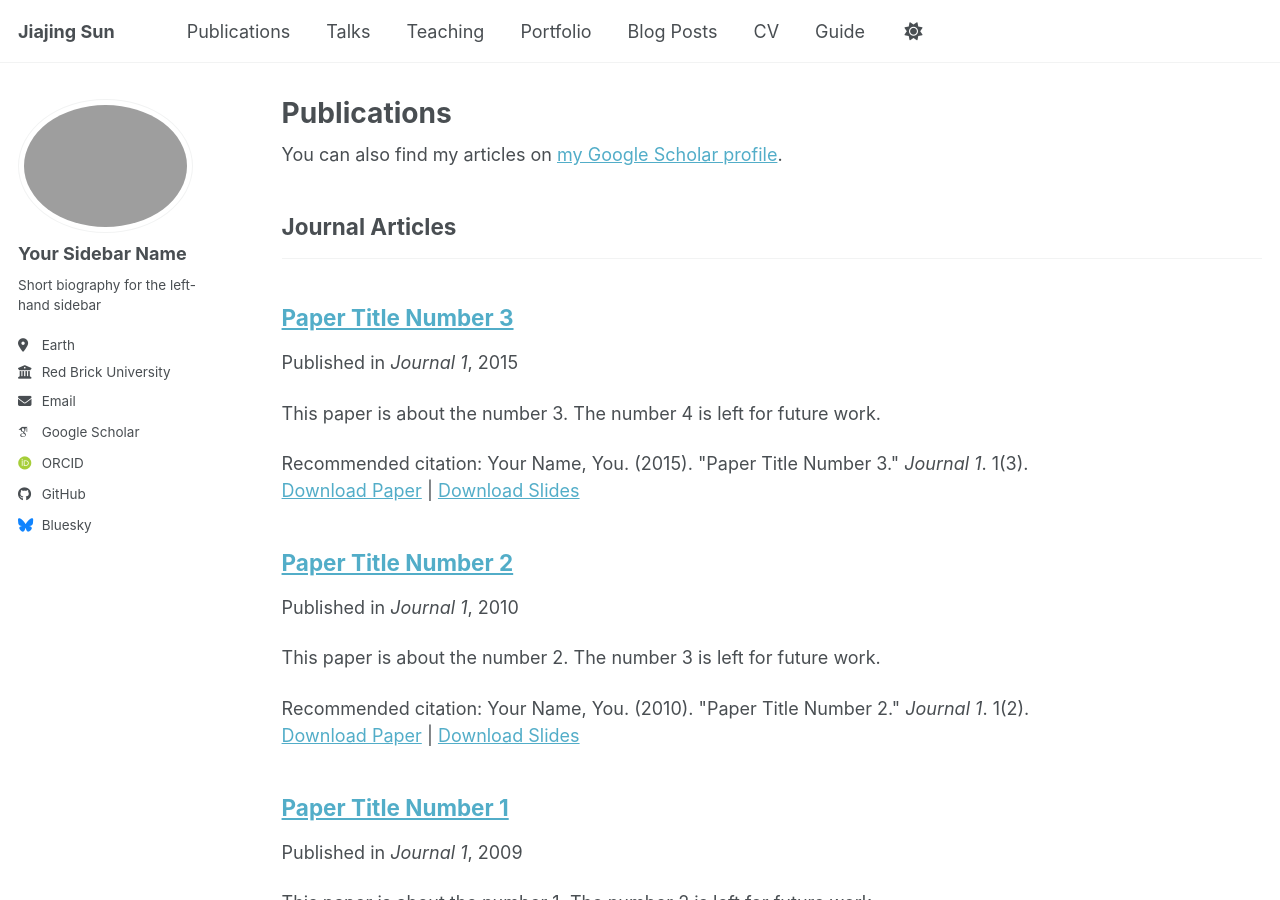
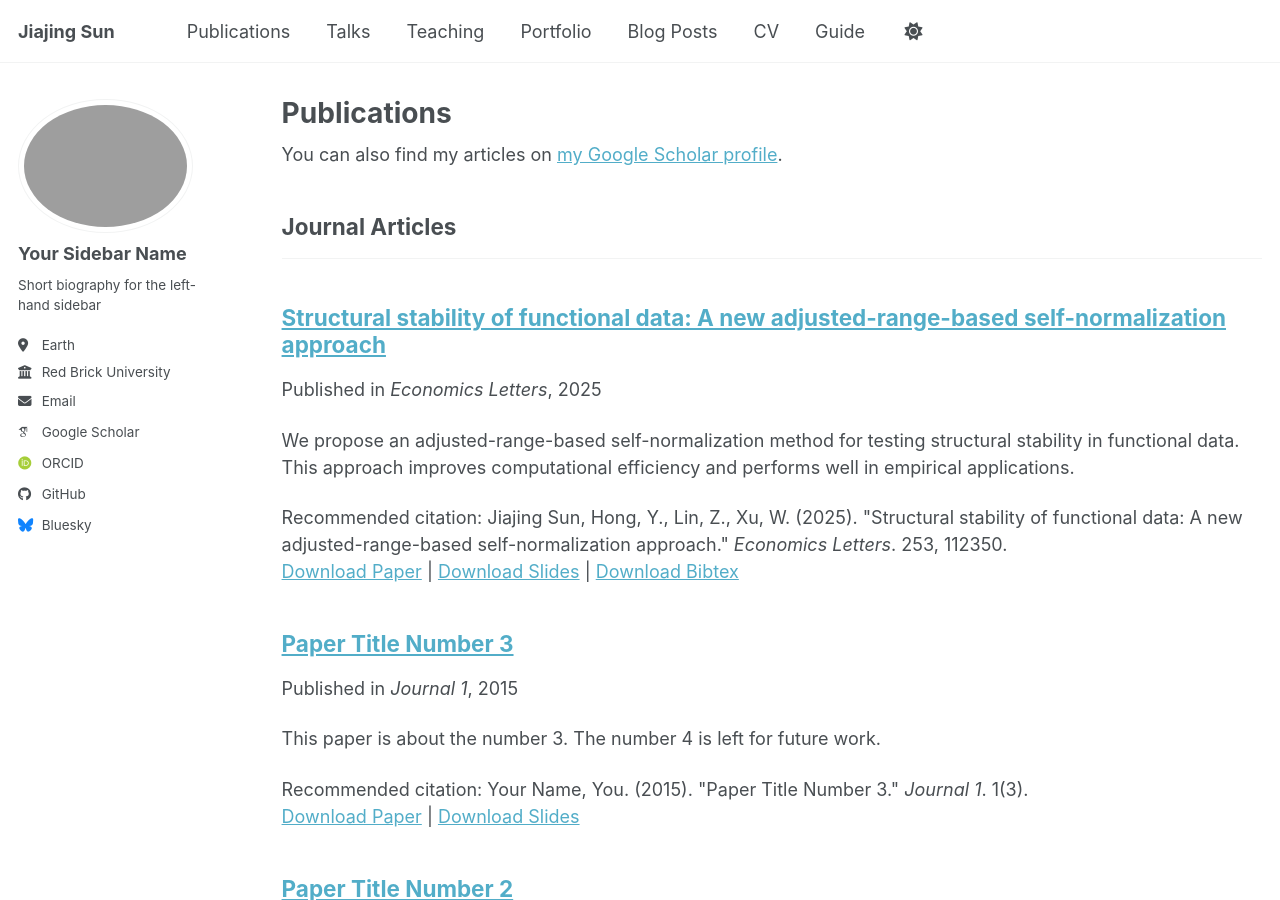
Before and after one commit to Jiajing-Sun/jiajing-sun.github.io, a Jekyll site: the page built from _pages/publications.html, in a window 1280 px wide and 900 px high. Built offline with Jekyll 4.4.1, drawn with Linux system fonts in a browser that asks for light colours; some web fonts are replaced; a script bundle is joined from its source files by our own code; library files that are not in the unit come from our copies.

Commit message:
Update paper-1.md

```diff
--- a/_publications/paper-1.md
+++ b/_publications/paper-1.md
@@ -1,12 +1,15 @@
 ---
-layout: publication
 title: "Structural stability of functional data: A new adjusted-range-based self-normalization approach"
-authors: "Jiajing Sun, Hong, Y., Lin, Z., Xu, W."
-publication_date: "2025-01-01"
-publication_journal: "Economics Letters"
-status: "To be published"
-tags: ["Econometrics", "Functional Data"]
-permalink: /publications/paper-1
+collection: publications
+category: manuscripts
+permalink: /publication/2009-10-01-paper-title-number-1
+excerpt: 'We propose an adjusted-range-based self-normalization method for testing structural stability in functional data. This approach improves computational efficiency and performs well in empirical applications.'
+date: 2025-01-01
+venue: 'Economics Letters'
+slidesurl: ''  # Add link to slides if applicable
+paperurl: 'https://doi.org/10.1016/j.econlet.2025.112350'
+bibtexurl: ''  # Add BibTeX file link if available
+citation: 'Jiajing Sun, Hong, Y., Lin, Z., Xu, W. (2025). "Structural stability of functional data: A new adjusted-range-based self-normalization approach." <i>Economics Letters</i>. 253, 112350.'
 ---
 
 
```
